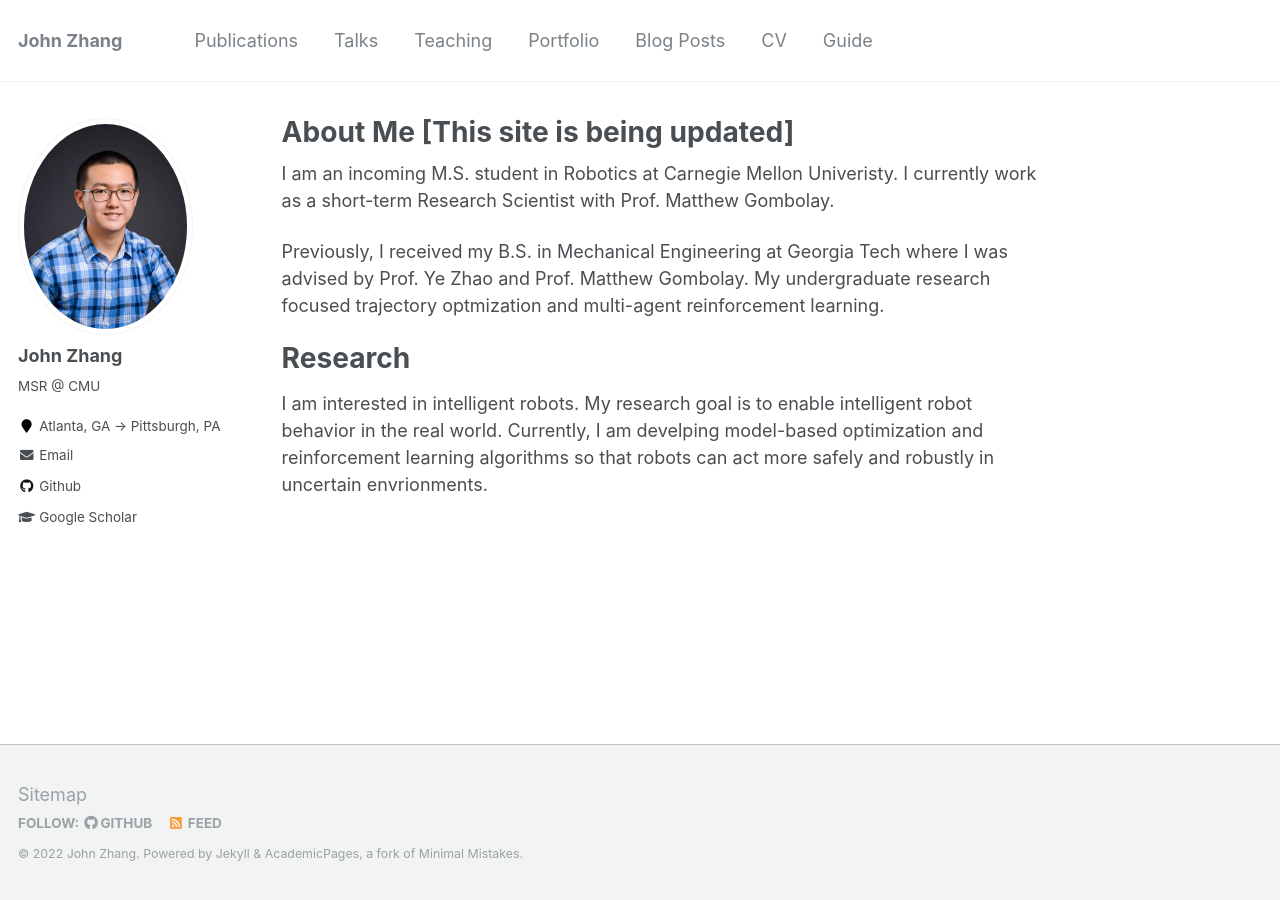
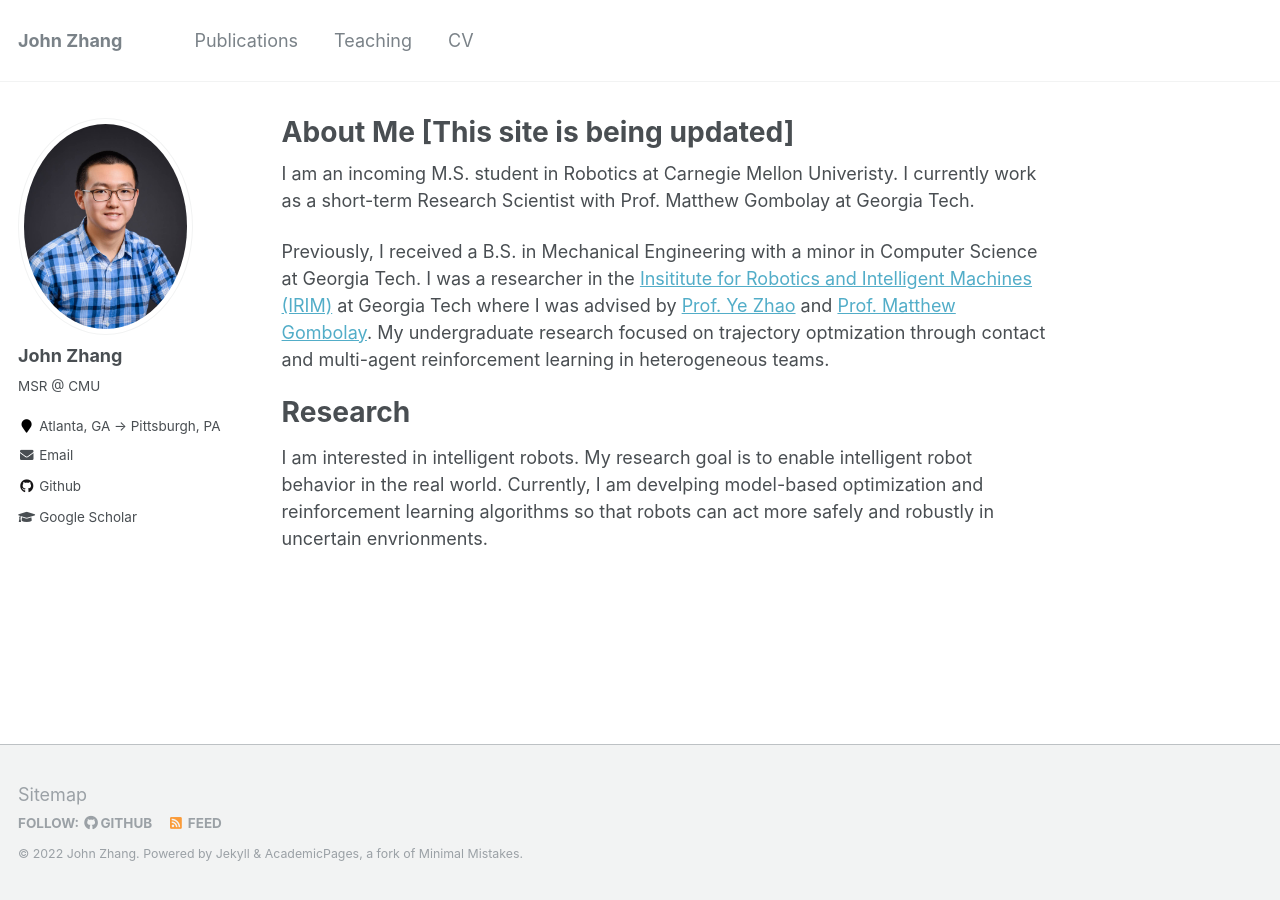
Before and after one commit to jzzhang3/jzzhang3.github.io, a Jekyll site: the page built from _pages/about.md, in a window 1280 px wide. Built offline with Jekyll 4.4.1, drawn with Linux system fonts in a browser that asks for light colours.

Commit message:
about me

```diff
--- a/_pages/about.md
+++ b/_pages/about.md
@@ -7,9 +7,9 @@ redirect_from:
   - /about/
   - /about.html
 ---
-I am an incoming M.S. student in Robotics at Carnegie Mellon Univeristy. I currently work as a short-term Research Scientist with Prof. Matthew Gombolay.
+I am an incoming M.S. student in Robotics at Carnegie Mellon Univeristy. I currently work as a short-term Research Scientist with Prof. Matthew Gombolay at Georgia Tech.
 
-Previously, I received my B.S. in Mechanical Engineering at Georgia Tech where I was advised by Prof. Ye Zhao and Prof. Matthew Gombolay. My undergraduate research focused trajectory optmization and multi-agent reinforcement learning.
+Previously, I received a B.S. in Mechanical Engineering with a minor in Computer Science at Georgia Tech. I was a researcher in the [Insititute for Robotics and Intelligent Machines (IRIM)](https://research.gatech.edu/robotics) at Georgia Tech where I was advised by [Prof. Ye Zhao](https://lab-idar.gatech.edu/) and [Prof. Matthew Gombolay](https://core-robotics.gatech.edu/people/matthew-gombolay/). My undergraduate research focused on trajectory optmization through contact and multi-agent reinforcement learning in heterogeneous teams.
 
 Research
 ======
```
Also changed, not shown: _data/navigation.yml (+8 -8 lines).
